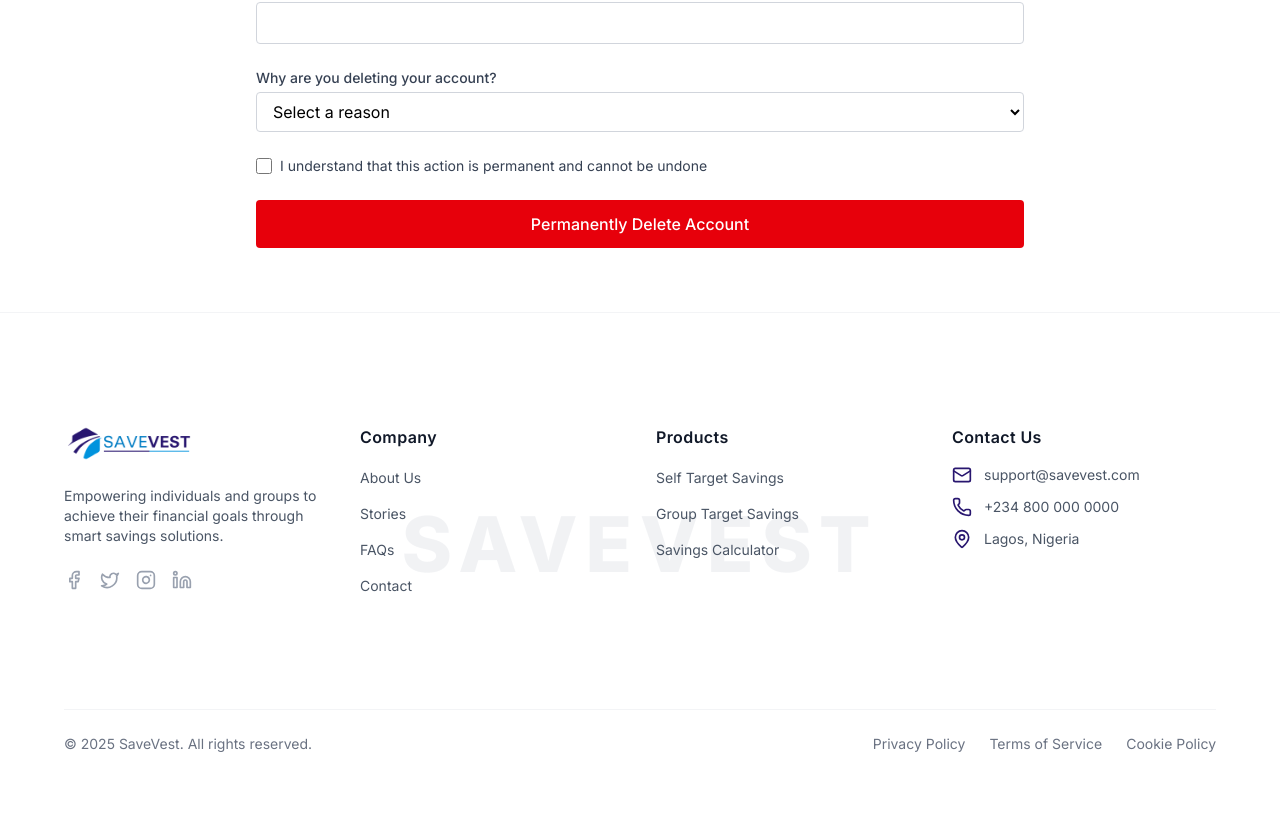
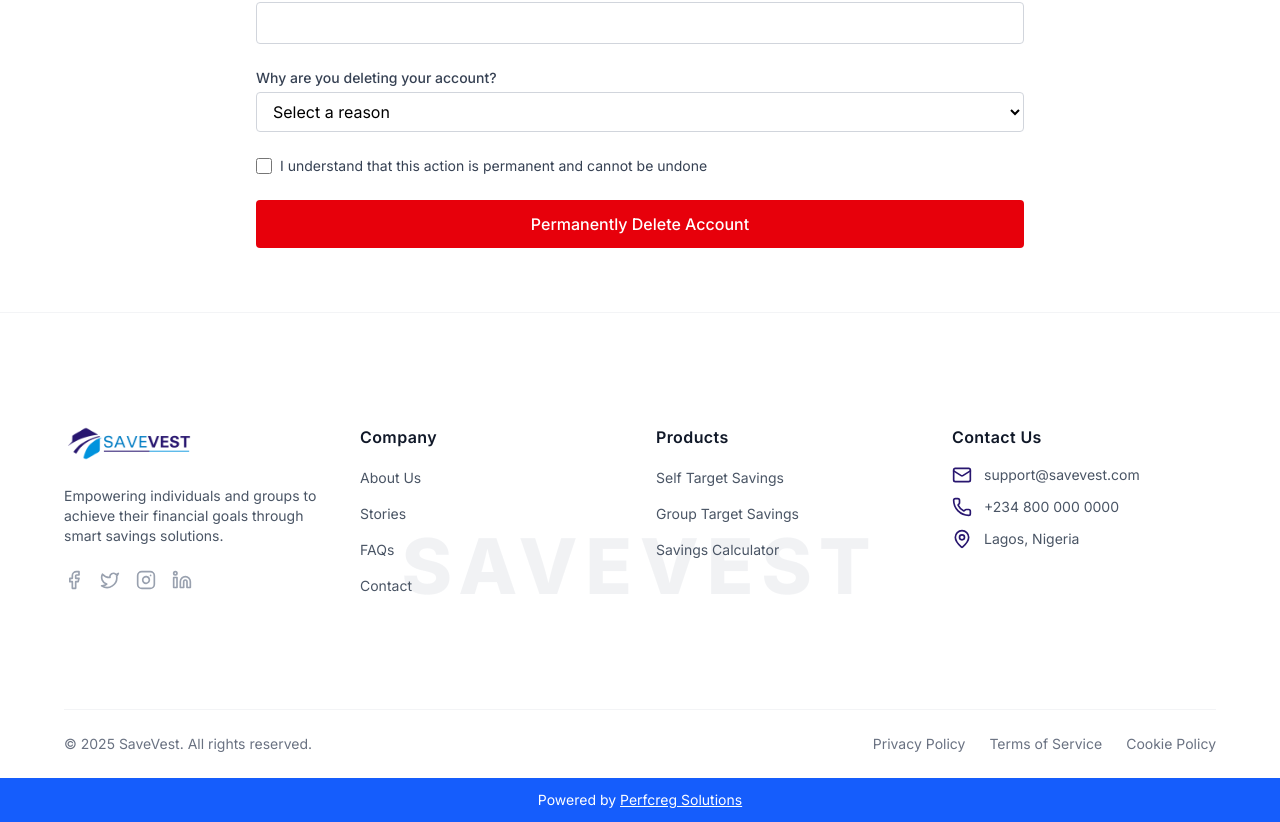
Before and after one commit to SaveVest-Limited/savevest-website, a Next.js app: page /delete-account in a window 1280 px wide. Shown: the part 501-1323 px from the top of the page. Before the commit the page ends 1279 px from the top, so only its background shows below. Built offline with nearby package versions, Linux system fonts and the light colour scheme.

Commit message:
footer note

```diff
--- a/src/app/globals.css
+++ b/src/app/globals.css
@@ -1,29 +1,8 @@
 @import url('https://fonts.googleapis.com/css2?family=Inter:ital,opsz,wght@0,14..32,100..900;1,14..32,100..900&display=swap');
 @import "tailwindcss";
 
-/* :root {
-  --background: #ffffff;
-  --foreground: #171717;
-}
-
-@theme inline {
-  --color-background: var(--background);
-  --color-foreground: var(--foreground);
-  --font-sans: var(--font-geist-sans);
-  --font-mono: var(--font-geist-mono);
-}
-
-@media (prefers-color-scheme: dark) {
-  :root {
-    --background: #0a0a0a;
-    --foreground: #ededed;
-  }
-} */
-
 body {
-  /* background: var(--background);
-  color: var(--foreground); */
-  font-family: "Inter", sans-serif;
+  font-family: "Inter", system-ui, sans-serif;
 }
 
 img {
--- a/src/app/page.tsx
+++ b/src/app/page.tsx
@@ -139,7 +139,7 @@ export default function ModernSavevestLanding() {
             <div className="space-y-8">
               <div className="inline-flex items-center px-4 py-2 bg-white/20 border border-white/30 rounded-full backdrop-blur-sm">
                 <span className="text-white text-sm font-medium">
-                  🚀 Trusted by 100K+ savers
+                  🚀 Trusted by 100K+ savevesters!
                 </span>
               </div>
 
--- a/src/components/Footer.tsx
+++ b/src/components/Footer.tsx
@@ -150,6 +150,23 @@ const Footer = () => {
                     </div>
                 </div>
             </div>
+
+            {/* Perfcreg Solutions Footer Note */}
+            <div className="w-full bg-blue-600 py-3">
+                <div className="text-center">
+                    <p className="text-white text-sm">
+                        Powered by{' '}
+                        <a
+                            href="https://www.perfcreg.com/"
+                            target="_blank"
+                            rel="noopener noreferrer"
+                            className="text-white underline hover:text-gray-800 transition-colors"
+                        >
+                            Perfcreg Solutions
+                        </a>
+                    </p>
+                </div>
+            </div>
         </footer>
     );
 };
```
